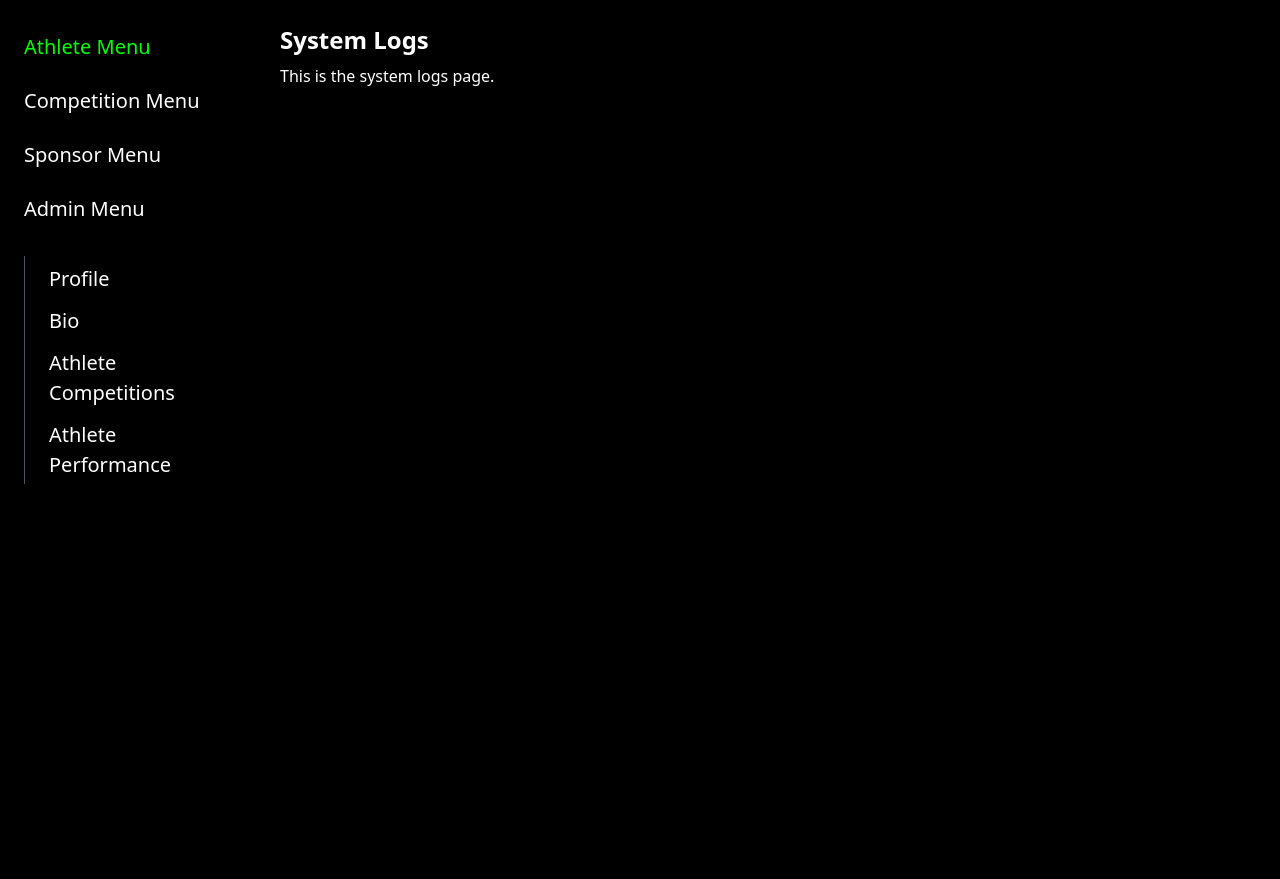
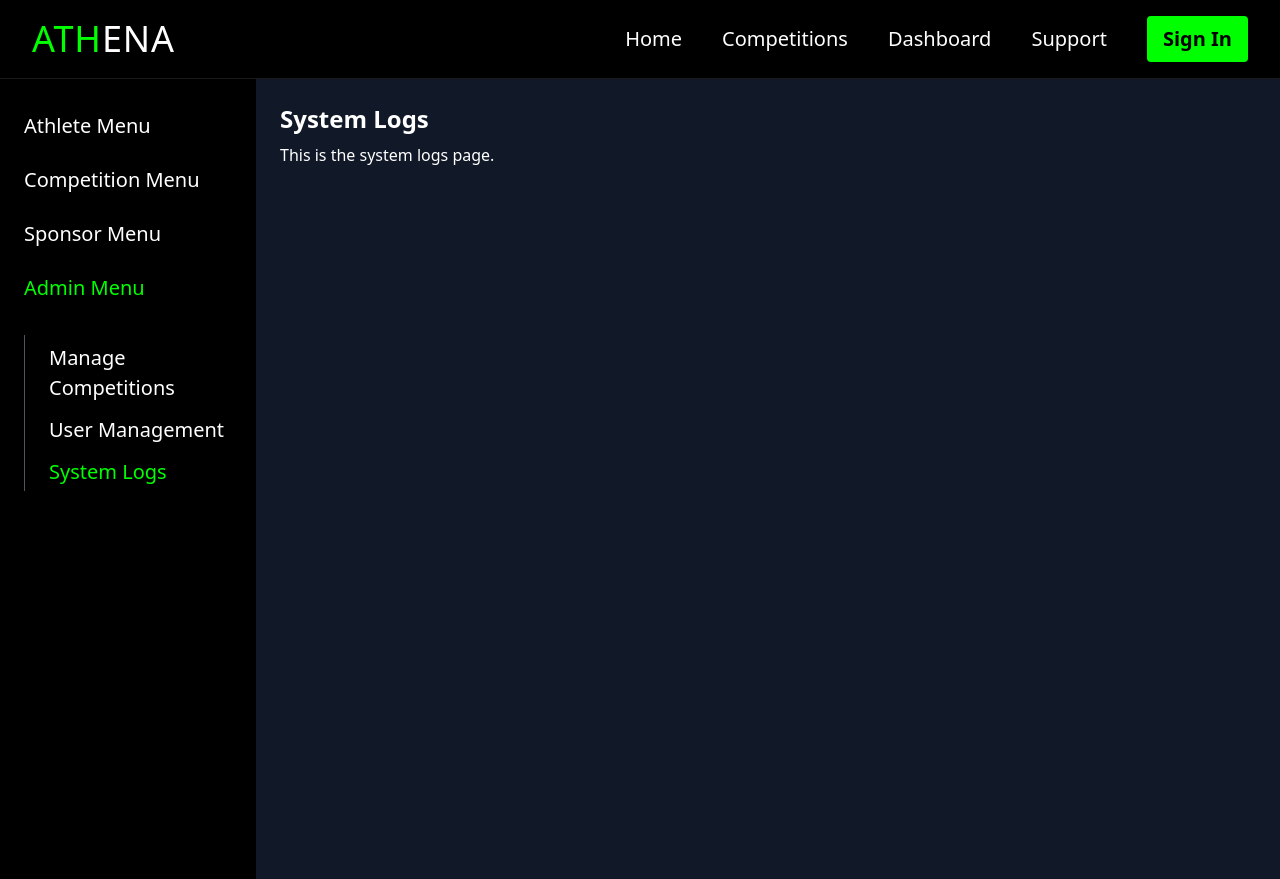
Before and after one commit to caldefenwycke/athena, a Next.js app: page /dashboard/admin/system-logs in a window 1280 px wide. Before the commit the page ends 800 px from the top, so only its background shows below. Built offline with nearby package versions, Linux system fonts and the light colour scheme.

Commit message:
Updated side bar logic and added header

```diff
--- a/components/DashboardSidebar.tsx
+++ b/components/DashboardSidebar.tsx
@@ -1,6 +1,6 @@
 import Link from 'next/link';
 import { useRouter } from 'next/router';
-import { useState } from 'react';
+import { useEffect, useState } from 'react';
 
 interface MenuItem {
   id: string;
@@ -37,7 +37,8 @@ const menuSections: MenuSection[] = [
     id: 'sponsor',
     title: 'Sponsor Menu',
     items: [
-      { id: 'sponsorships', label: 'Sponsorships', path: '/dashboard/sponsor/sponsorships' }
+      { id: 'my-sponsors', label: 'My Sponsors', path: '/dashboard/sponsor/my-sponsors' },
+      { id: 'manage-sponsorships', label: 'Manage Sponsorships', path: '/dashboard/sponsor/manage-sponsorships' }
     ]
   },
   {
@@ -45,7 +46,7 @@ const menuSections: MenuSection[] = [
     title: 'Admin Menu',
     items: [
       { id: 'manage-competitions', label: 'Manage Competitions', path: '/dashboard/admin/manage-competitions' },
-      { id: 'manage-athletes', label: 'Manage Athletes', path: '/dashboard/admin/manage-athletes' },
+      { id: 'user-management', label: 'User Management', path: '/dashboard/admin/user-management' },
       { id: 'system-logs', label: 'System Logs', path: '/dashboard/admin/system-logs' }
     ]
   }
@@ -53,10 +54,25 @@ const menuSections: MenuSection[] = [
 
 export default function DashboardSidebar() {
   const router = useRouter();
-  const [expanded, setExpanded] = useState<string>('athlete');
+
+  const findCurrentSection = () => {
+    for (const section of menuSections) {
+      if (section.items.some(item => router.pathname.startsWith(item.path))) {
+        return section.id;
+      }
+    }
+    return '';
+  };
+
+  const [expanded, setExpanded] = useState<string>('');
+
+  useEffect(() => {
+    const current = findCurrentSection();
+    setExpanded(current);
+  }, [router.pathname]);
 
   const handleToggle = (id: string) => {
-    setExpanded(expanded === id ? '' : id);
+    setExpanded(prev => (prev === id ? '' : id));
   };
 
   const selectedSection = menuSections.find(section => section.id === expanded);
@@ -78,7 +94,6 @@ export default function DashboardSidebar() {
         ))}
       </div>
 
-      {/* Static sub-menu block below all section headers */}
       {selectedSection && (
         <ul className="mt-2 pl-4 border-l border-gray-600">
           {selectedSection.items.map(item => (
--- a/components/layouts/DashboardLayout.tsx
+++ b/components/layouts/DashboardLayout.tsx
@@ -1,6 +1,5 @@
-// components/layouts/DashboardLayout.tsx
-import React from 'react';
-import DashboardSidebar from '../DashboardSidebar'; // ✅ Correct relative path
+import Header from '../Header';
+import DashboardSidebar from '../DashboardSidebar';
 
 interface DashboardLayoutProps {
   children: React.ReactNode;
@@ -8,11 +7,12 @@ interface DashboardLayoutProps {
 
 export default function DashboardLayout({ children }: DashboardLayoutProps) {
   return (
-    <div className="flex min-h-screen bg-black text-white">
-      <DashboardSidebar />
-      <main className="flex-1 p-6">
-        {children}
-      </main>
+    <div className="min-h-screen bg-gray-900 text-white">
+      <Header />
+      <div className="flex">
+        <DashboardSidebar />
+        <main className="flex-1 p-6">{children}</main>
+      </div>
     </div>
   );
 }
```
